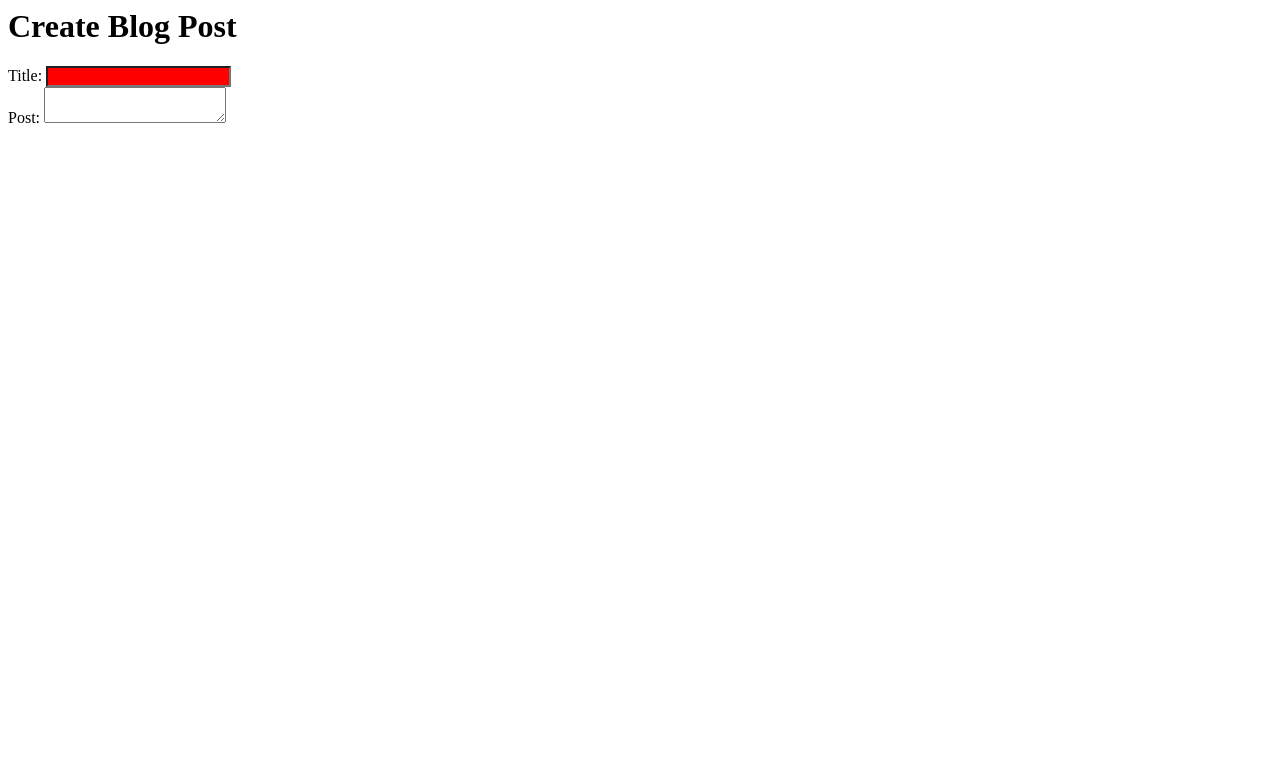
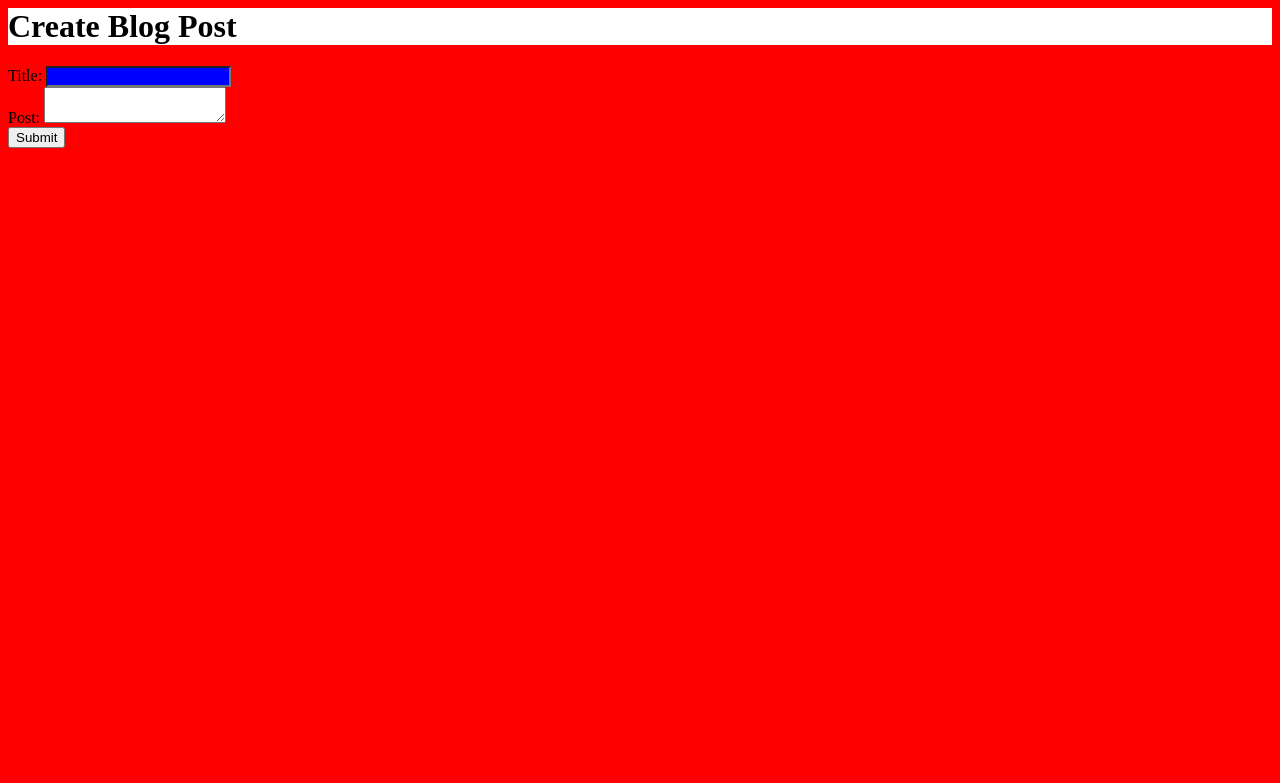
Before and after one commit to julianinla/Blog, a PHP site: page /post.php in a window 1280 px wide. Shown: the top 783 px of the page. Run offline with PHP 8.4, Linux system fonts and the light colour scheme.

Commit message:
Implementing a Submit Button

```diff
--- a/css/main.css
+++ b/css/main.css
@@ -1,6 +1,14 @@
 /* Styles for PHP Blog */
 
-input {
+body {
 	background-color: red;
 }
-/* random style for right now */
+
+input {
+	background-color: blue;
+}
+
+h1 {
+	background-color: white;
+}
+/* random styles for right now */
--- a/view/form.php
+++ b/view/form.php
@@ -14,4 +14,8 @@
 		<textarea name="post"></textarea>
 		<!-- text area bigger text box than -->
 	</div>
+	<div>
+		<button type="submit">Submit</button>
+		<!-- button to subit our blog posts -->
+	</div>
 </form>
```
